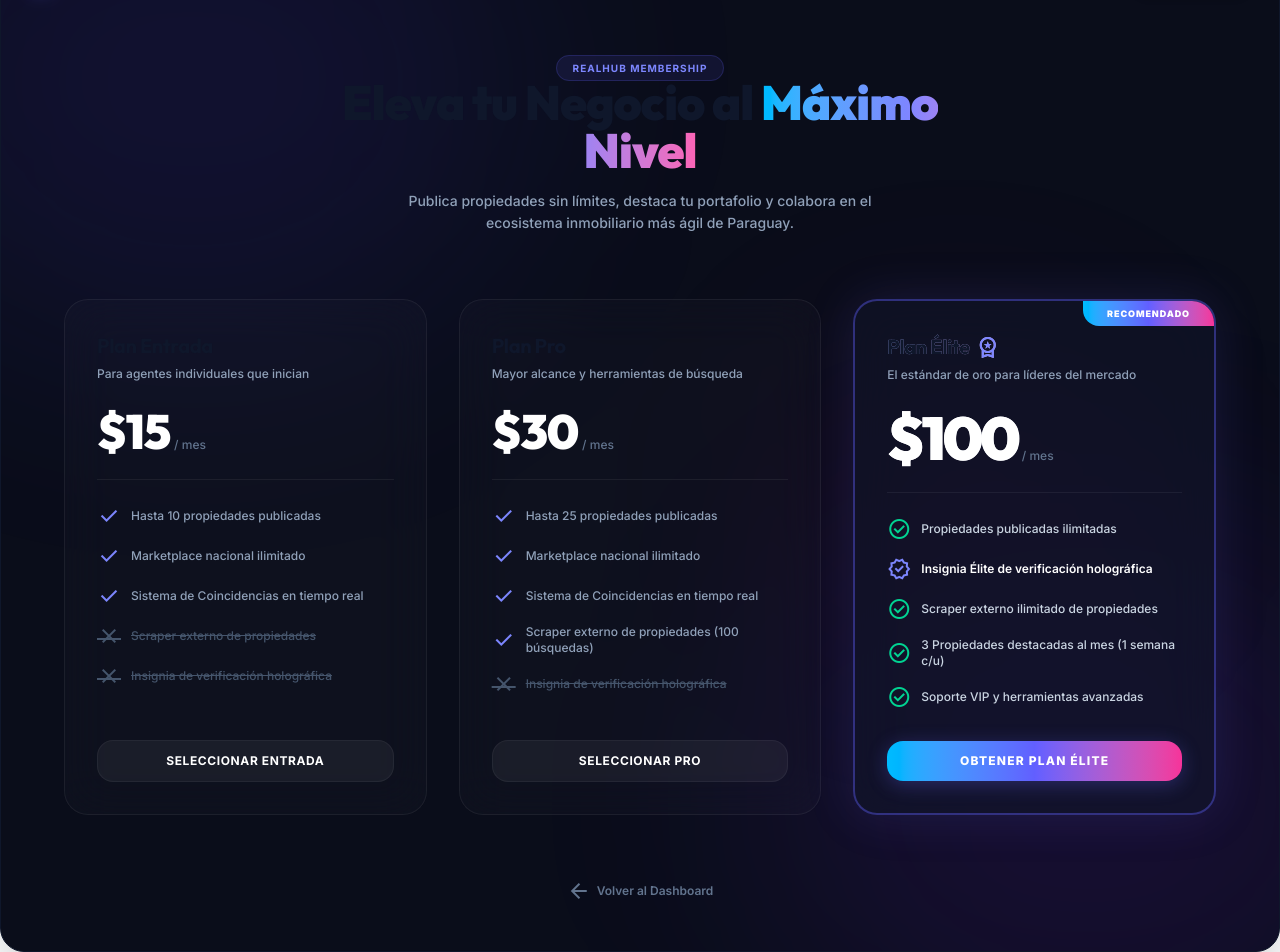
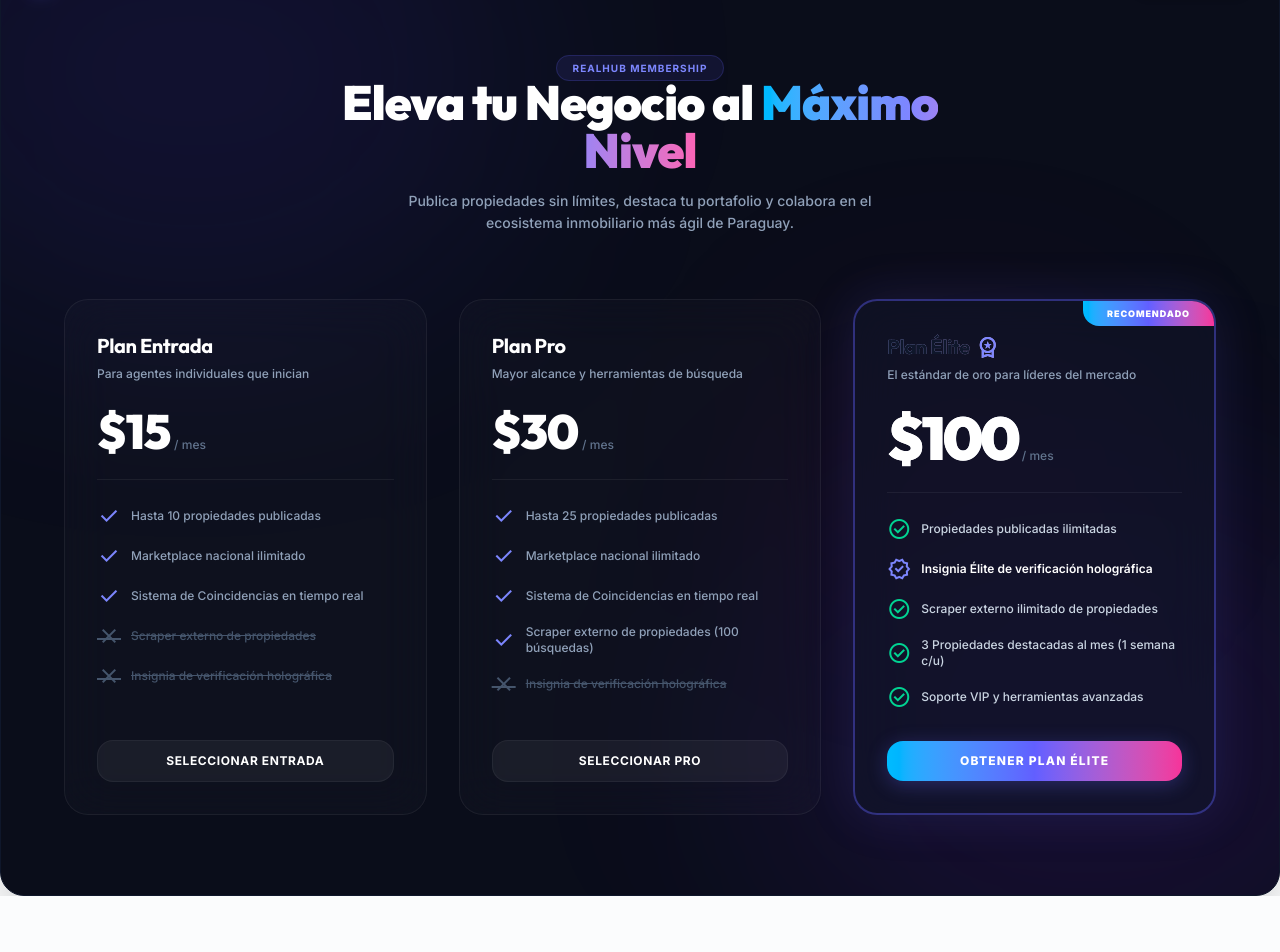
Before and after one commit to lamronfid/RealHub, a Next.js app: page /subscripcion/planes in a window 1280 px wide. Shown: the part 75-1027 px from the top of the page. After the commit the page ends 971 px from the top, so only its background shows below. Built offline with nearby package versions, Linux system fonts and the light colour scheme; no server answers.

Commit message:
fix(planes): improve text contrast for headers and remove redundant back button

```diff
--- a/src/app/subscripcion/planes/page.tsx
+++ b/src/app/subscripcion/planes/page.tsx
@@ -76,7 +76,7 @@
         <span className="bg-indigo-500/10 text-indigo-400 border border-indigo-500/20 text-[10px] font-bold uppercase tracking-widest px-4 py-1.5 rounded-full">
           RealHub Membership
         </span>
-        <h1 className="font-heading text-4xl md:text-5xl font-black tracking-tight text-white leading-none">
+        <h1 className="font-heading text-4xl md:text-5xl font-black tracking-tight !text-white leading-none">
           Eleva tu Negocio al <span className="bg-gradient-to-r from-sky-400 via-indigo-400 to-pink-400 bg-clip-text text-transparent">Máximo Nivel</span>
         </h1>
         <p className="text-slate-400 text-sm leading-relaxed max-w-lg mx-auto font-medium">
@@ -92,7 +92,7 @@
           <div>
             <div className="flex justify-between items-start mb-6">
               <div>
-                <h3 className="font-heading text-xl font-bold text-white tracking-tight">Plan Entrada</h3>
+                <h3 className="font-heading text-xl font-bold !text-white tracking-tight">Plan Entrada</h3>
                 <p className="text-xs text-slate-400 font-medium mt-1">Para agentes individuales que inician</p>
               </div>
             </div>
@@ -136,7 +136,7 @@
           <div>
             <div className="flex justify-between items-start mb-6">
               <div>
-                <h3 className="font-heading text-xl font-bold text-white tracking-tight">Plan Pro</h3>
+                <h3 className="font-heading text-xl font-bold !text-white tracking-tight">Plan Pro</h3>
                 <p className="text-xs text-slate-400 font-medium mt-1">Mayor alcance y herramientas de búsqueda</p>
               </div>
             </div>
@@ -227,10 +227,8 @@
 
       </div>
 
+
       <div className="text-center relative z-10">
-        <Link href="/" className="text-xs font-semibold text-slate-500 hover:text-slate-300 transition-colors flex items-center justify-center gap-1.5 mt-8">
-          <span className="material-symbols-outlined text-sm">arrow_back</span> Volver al Dashboard
-        </Link>
       </div>
 
     </div>
```
